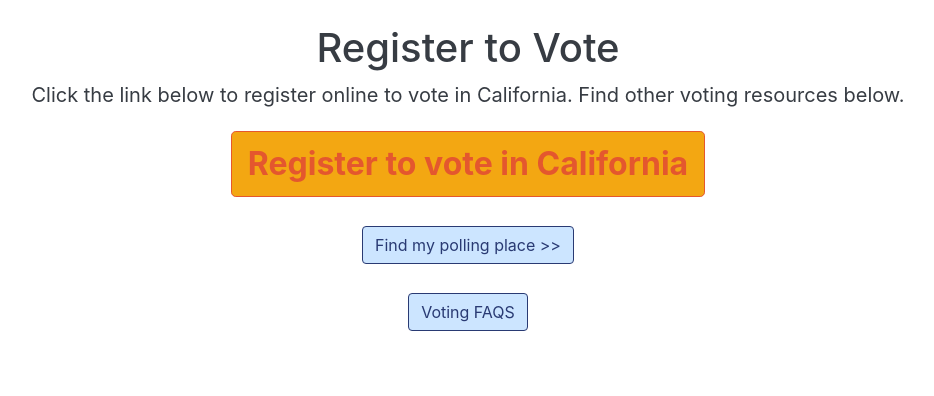
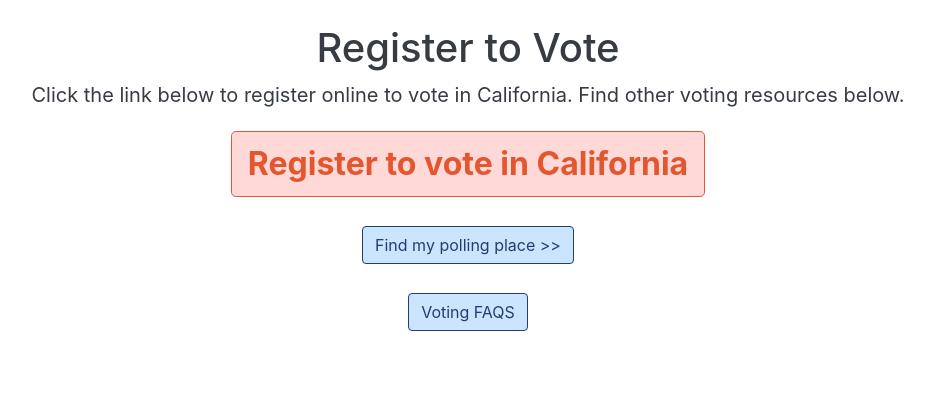
Before and after one commit to kwheelan/Breakthrough, a Flask app: page /register in a window 1280 px wide. Shown: the part 66-462 px from the top of the page, without its empty margins (172-1106 px from the left). Run offline with Flask 2, Linux system fonts and the light colour scheme; some libraries are stand-ins or nearby versions.

Commit message:
register button

```diff
--- a/static/stylesheets/style.css
+++ b/static/stylesheets/style.css
@@ -31,20 +31,20 @@
   color: #293A73;
 }
 
-
-.btn-big {
-  background-color: #f3a712;
-  border-color: #e4572e;
-  color: #e4572e;
+.btn-custom:hover {
+  background-color: #bcd5ef;
 }
 
 .btn-big:hover {
+  background-color: white;
   background-color: #e4572e;
   color: white;
 }
 
-.btn-custom:hover {
-  background-color: #bcd5ef;
+.btn-big {
+  background-color: #FFD8D8;
+  border-color: #e4572e;
+  color: #e4572e;
 }
 
 .btn-index {
```
